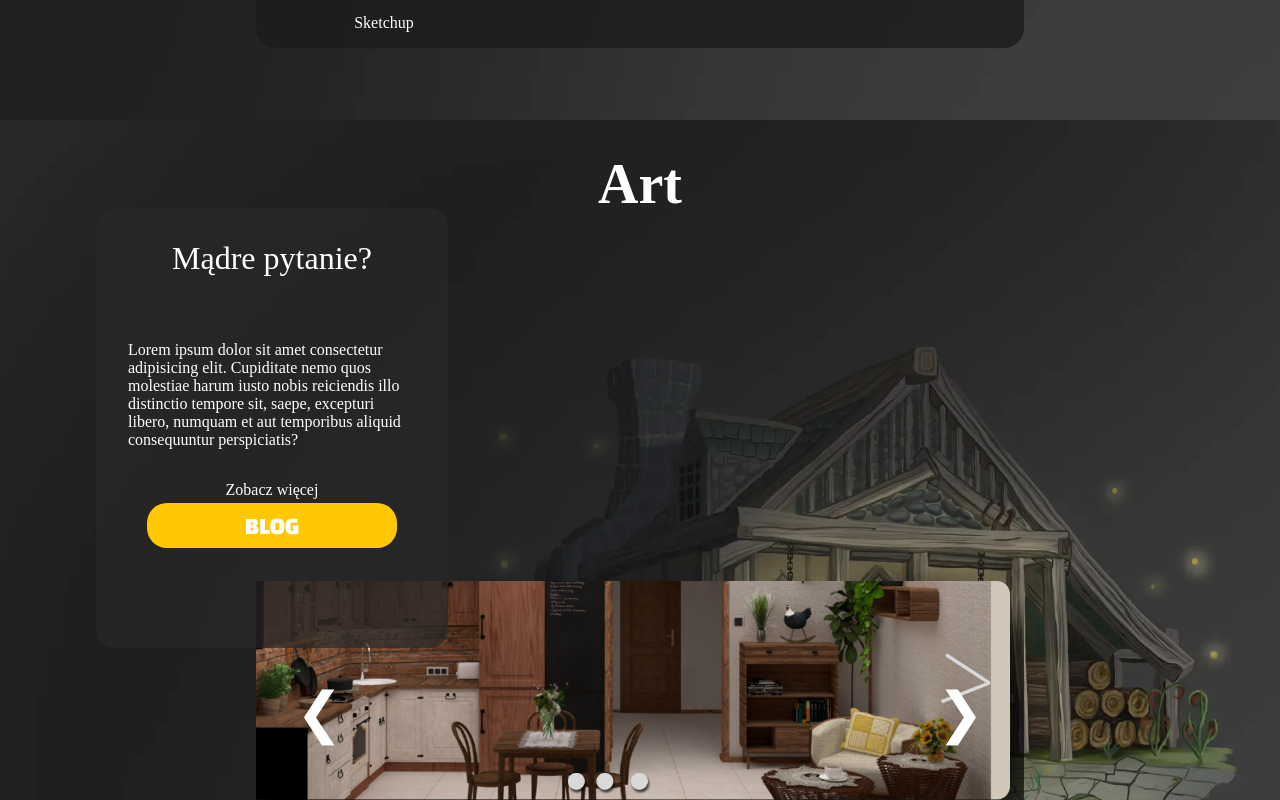
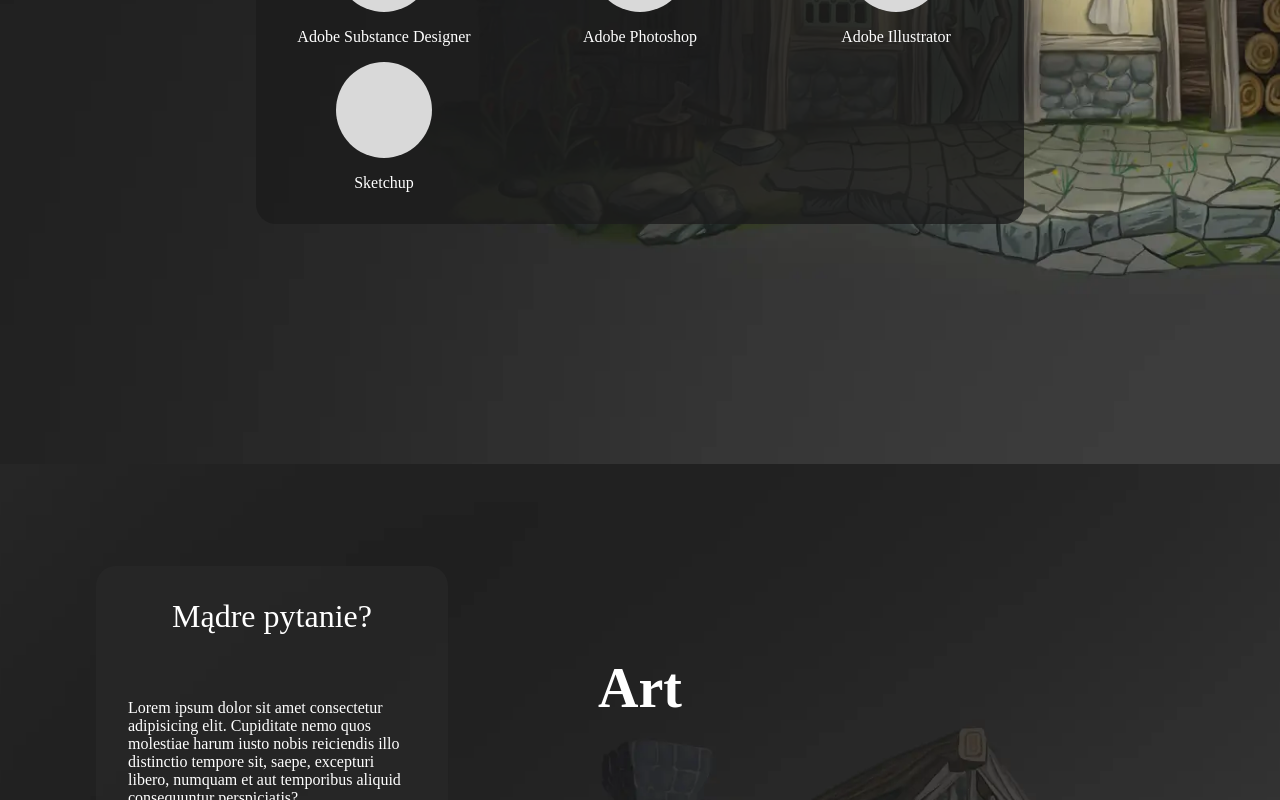
Before and after one commit to s-jez/Portfolio-3DArist, a React (Create React App) app: page / in a window 1280 px wide. Shown: the part 1560-2360 px from the top of the page. Built offline with nearby package versions, Linux system fonts and the light colour scheme; a web font is replaced by a local one.

Commit message:
[✨] : add padding instead of absolute height.

```diff
--- a/src/components/Form/FormSection.module.css
+++ b/src/components/Form/FormSection.module.css
@@ -7,7 +7,7 @@
   background-position: center;
 
   height: 100%;
-  padding: 12.5rem 0;
+  padding: 15rem 0;
 }
 .gif {
   width: 50%;
--- a/src/components/Sections/Art/ArtSection.module.css
+++ b/src/components/Sections/Art/ArtSection.module.css
@@ -8,8 +8,7 @@
   background-size: cover;
   background-repeat: no-repeat;
   background-position: center;
-
-  height: 110vh;
+  padding: 10rem 0;
 }
 .section__art h3 {
   font-size: 3.5rem;
@@ -65,7 +64,7 @@
   scale: 1.05;
 }
 .gallery {
-  margin-top: 20rem;
+  margin-top: 18rem;
   width: 60%;
   height: 18rem;
   overflow: hidden;
--- a/src/components/Skills/SkillsSection.module.css
+++ b/src/components/Skills/SkillsSection.module.css
@@ -2,13 +2,11 @@
   display: flex;
   flex-direction: column;
   align-items: center;
-  height: 110vh;
-
   background-image: url("../../assets/bg.webp");
   background-size: cover;
   background-repeat: no-repeat;
   background-position: center;
-  padding-top: 5rem;
+  padding: 15rem 0;
 }
 .section__skils h3 {
   font-size: 3.5rem;
```
